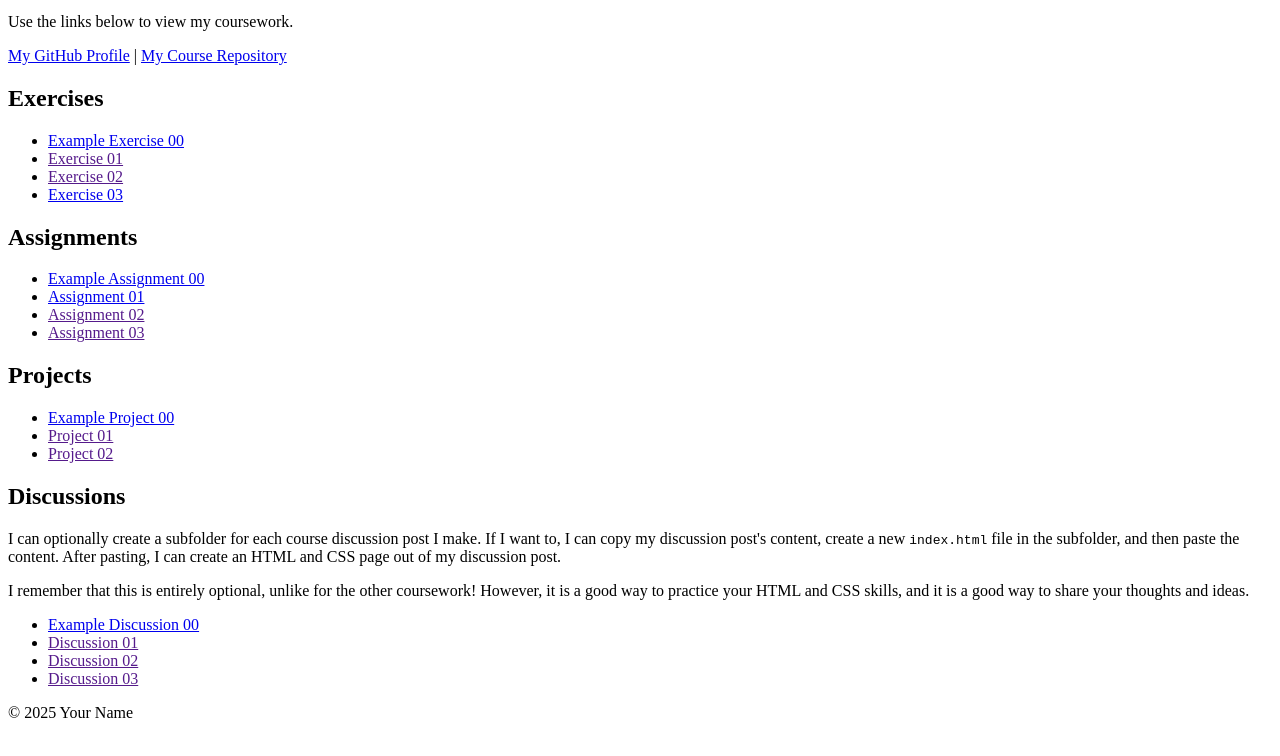
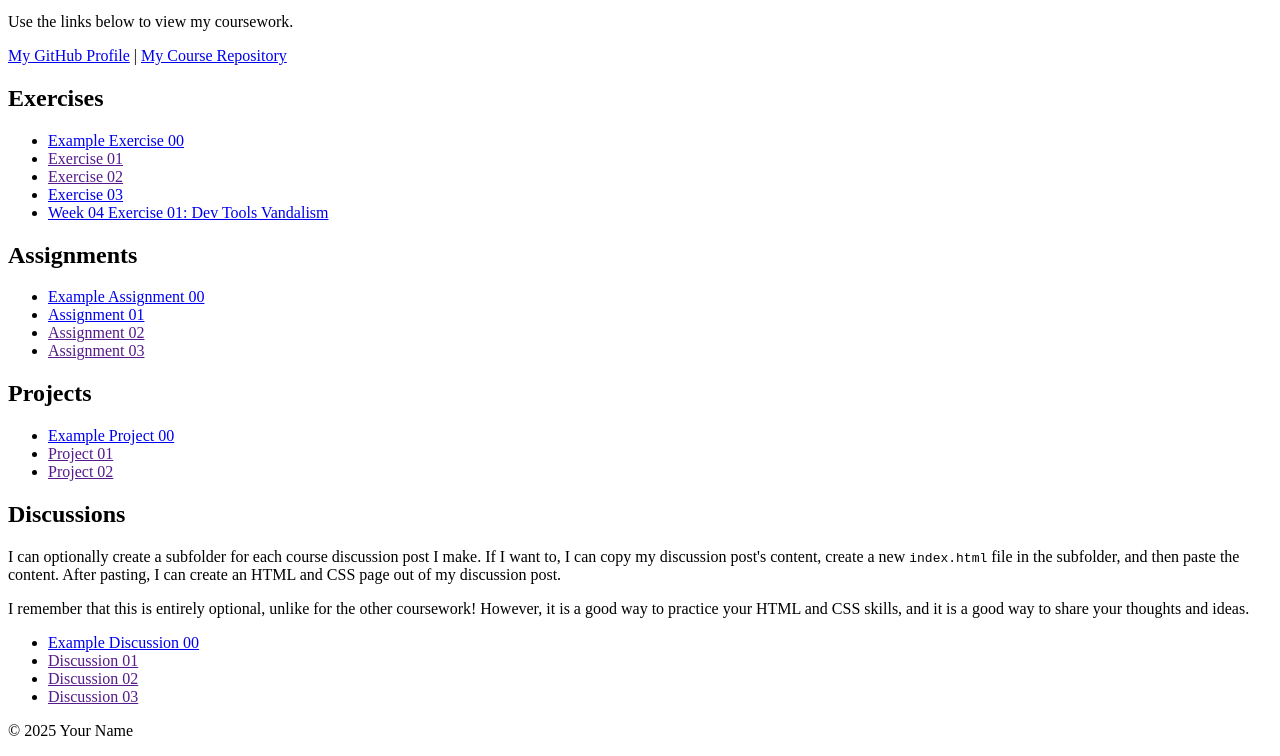
Before and after one commit to joh80839/RJ-Portfolio, a plain HTML site: page index.html in a window 1280 px wide. Shown: the part 148-904 px from the top of the page. Drawn offline with Linux system fonts and the light colour scheme.

Commit message:
Update index.html

```diff
--- a/index.html
+++ b/index.html
@@ -70,6 +70,7 @@
                     <li><a href="">Exercise 01</a></li>
                     <li><a href="">Exercise 02</a></li>
                     <li><a href="week-03-exercise-01/index.html">Exercise 03</a></li>
+                    <li><a href="week-04-exercise-01"> Week 04 Exercise 01: Dev Tools Vandalism</a></li>
                 </ul>
             </section>
 
```
